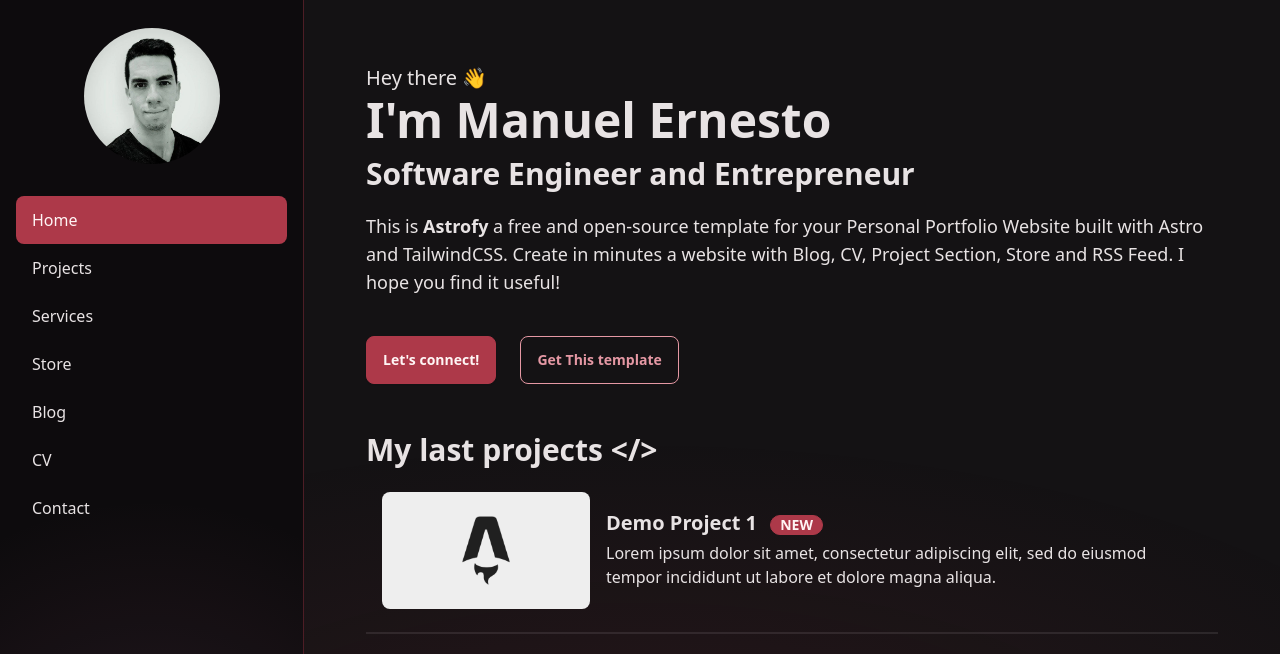
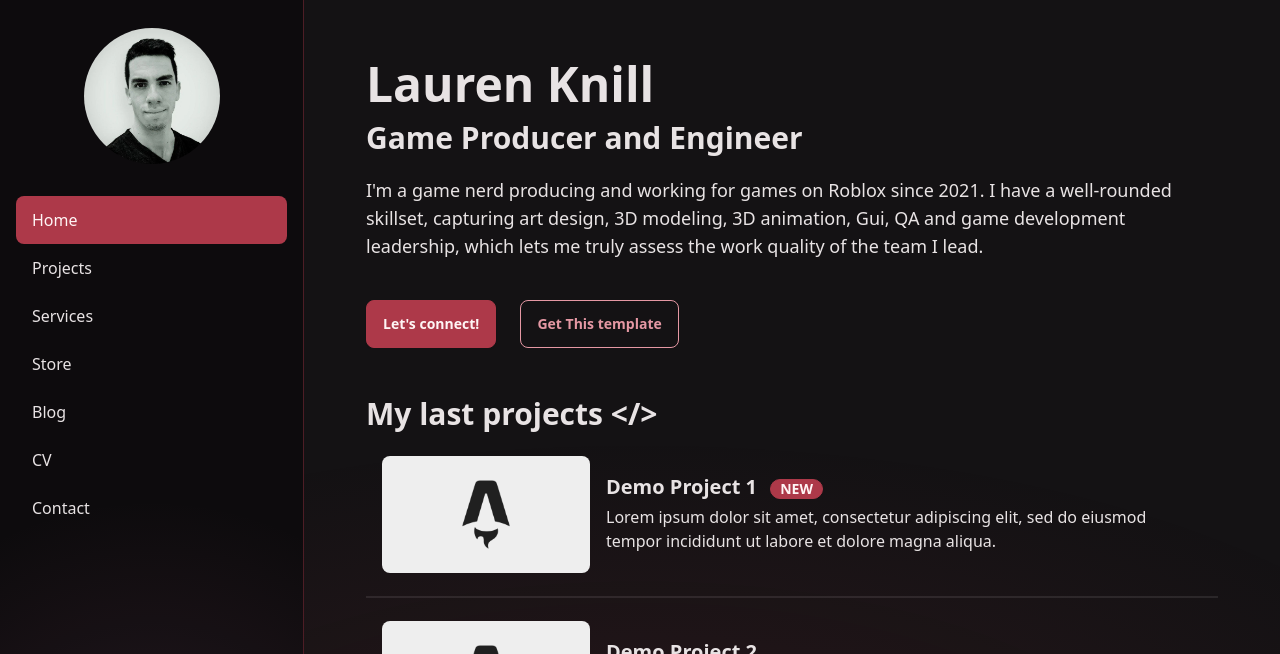
Before and after one commit to LaurKnill/LaurKnill.github.io, an Astro site: page / in a window 1280 px wide. Shown: the top 654 px of the page. Built offline with nearby package versions, Linux system fonts and the light colour scheme; Astro itself is replaced by a stand-in of ours.

Commit message:
Personalize homepage intro
- Remove Hey there greeting
- Name: Lauren Knill; title: Game Producer and Engineer
- Replace template blurb with personal intro

Co-Authored-By: Claude Opus 5.5 <noreply@anthropic.com>

```diff
--- a/src/pages/index.astro
+++ b/src/pages/index.astro
@@ -11,14 +11,13 @@ const last_posts = posts.slice(0, 3);
 
 <BaseLayout sideBarActiveItemID="home">
   <div class="pb-12 mt-5">
-    <div class="text-xl py-1">Hey there 👋</div>
-    <div class="text-5xl font-bold">I'm Manuel Ernesto</div>
-    <div class="text-3xl py-3 font-bold">Software Engineer and Entrepreneur</div>
+    <div class="text-5xl font-bold">Lauren Knill</div>
+    <div class="text-3xl py-3 font-bold">Game Producer and Engineer</div>
     <div class="py-2">
       <text class="text-lg">
-        This is <b>Astrofy</b> a free and open-source template for your Personal Portfolio Website built with Astro and TailwindCSS.
-        Create in minutes a website with Blog, CV, Project Section, Store and RSS Feed. I hope you find
-        it useful!
+        I'm a game nerd producing and working for games on Roblox since 2021. I have a well-rounded skillset,
+        capturing art design, 3D modeling, 3D animation, Gui, QA and game development leadership, which lets me
+        truly assess the work quality of the team I lead.
       </text>
     </div>
     <div class="mt-8">
```
